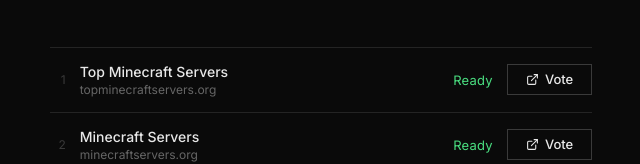
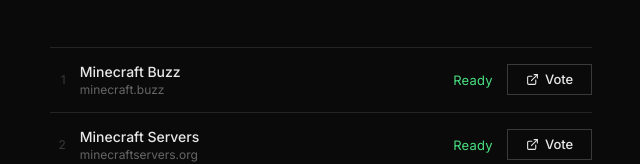
Before and after one commit to aftwro/ll-redirect, a plain HTML site: page index.html in a window 1280 px wide. Shown: the part 211-375 px from the top of the page, without its empty margins (319-959 px from the left). Drawn offline with Linux system fonts and the light colour scheme.

Commit message:
Update site name from 'Top Minecraft Servers' to 'Minecraft Buzz'

```diff
--- a/index.html
+++ b/index.html
@@ -130,7 +130,7 @@
 <script>
 // ── VOTE LOGIC ──────────────────────────────────────────────────────────────
 const SITES=[
-  {id:'v1',name:'Top Minecraft Servers',host:'topminecraftservers.org',  url:'https://minecraft.buzz/vote/lunarlabs',offset:0},
+  {id:'v1',name:'Minecraft Buzz',host:'minecraft.buzz',  url:'https://minecraft.buzz/vote/lunarlabs',offset:0},
   {id:'v2',name:'Minecraft Servers',    host:'minecraftservers.org',     url:'https://minecraftservers.org/vote/685936',offset:7},
   {id:'v3',name:'MC Server List',       host:'minecraft-server-list.com',url:'https://minecraft-server-list.com/server/519138/vote/',offset:35},
   {id:'v4',name:'MineRank',             host:'minerank.com',             url:'https://www.minerank.com/lunarlabs/vote#vote-now',offset:21},
```
